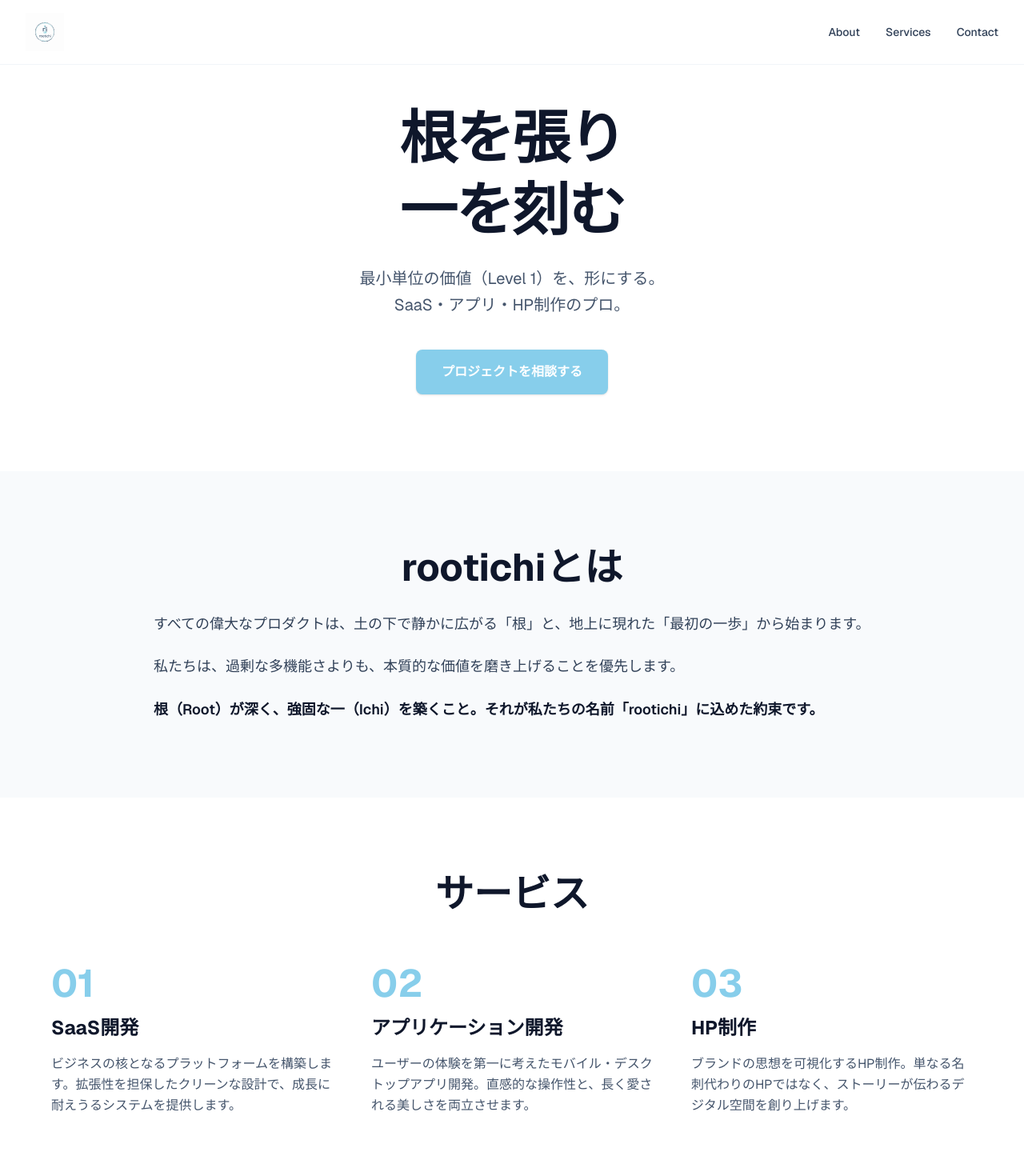
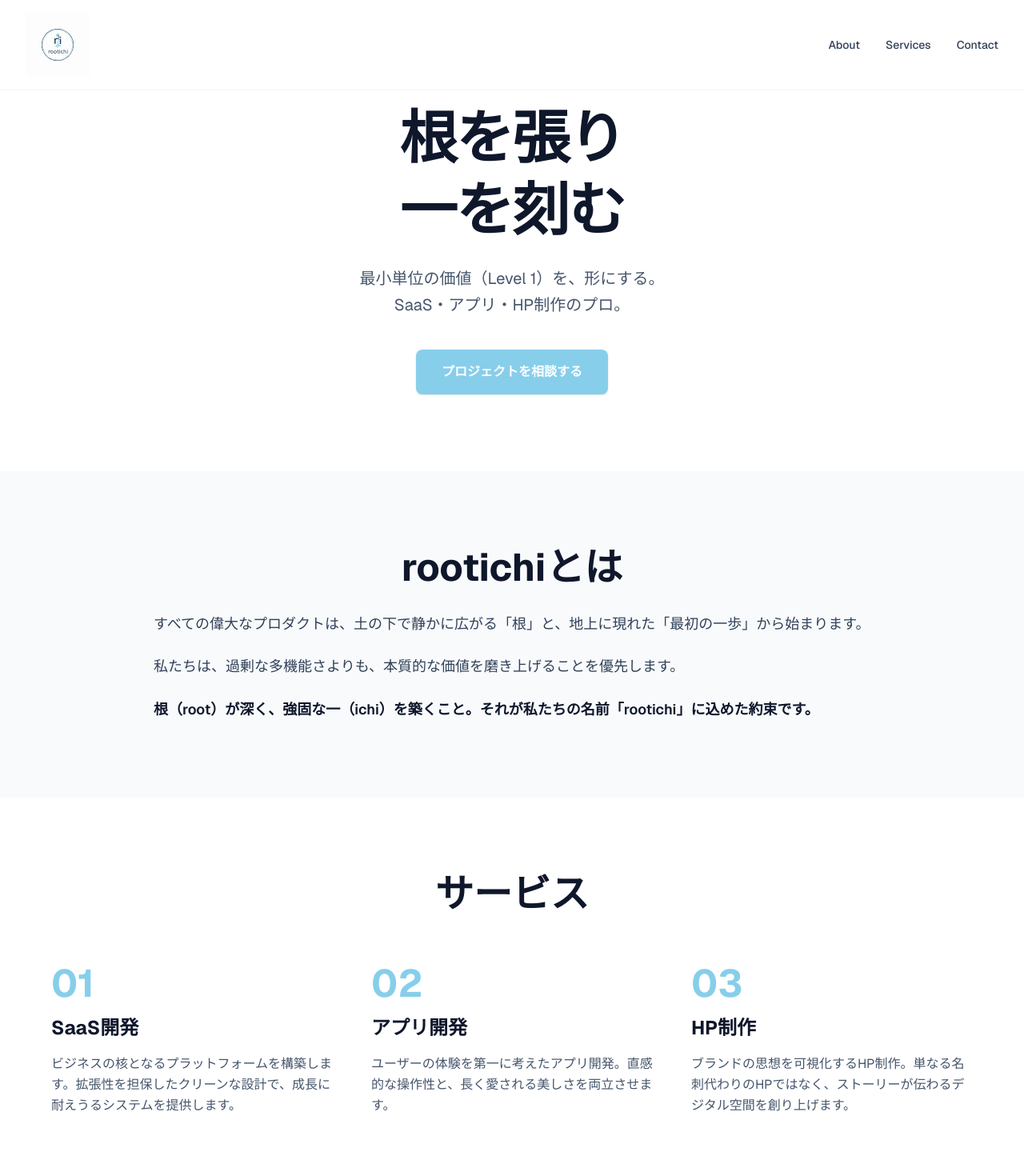
Before and after one commit to rootichi/rootichi_hp, a Next.js app: page / in a window 1280 px wide. Shown: the top 1470 px of the page at 80% size. Built offline with nearby package versions, Linux system fonts and the light colour scheme.

Commit message:
Fix: Update vision text case, services text, and increase logo size

```diff
--- a/app/components/Logo.tsx
+++ b/app/components/Logo.tsx
@@ -9,7 +9,8 @@ export default function Logo() {
         width={1024}
         height={1024}
         priority
-        className="w-auto h-10 sm:h-12"
+        className="w-auto h-12 sm:h-16 md:h-20"
+        style={{ objectFit: "contain" }}
       />
     </div>
   );
--- a/app/components/Services.tsx
+++ b/app/components/Services.tsx
@@ -7,8 +7,8 @@ export default function Services() {
     },
     {
       number: "02",
-      title: "アプリケーション開発",
-      description: "ユーザーの体験を第一に考えたモバイル・デスクトップアプリ開発。直感的な操作性と、長く愛される美しさを両立させます。",
+      title: "アプリ開発",
+      description: "ユーザーの体験を第一に考えたアプリ開発。直感的な操作性と、長く愛される美しさを両立させます。",
     },
     {
       number: "03",
--- a/app/components/Vision.tsx
+++ b/app/components/Vision.tsx
@@ -13,7 +13,7 @@ export default function Vision() {
             私たちは、過剰な多機能さよりも、本質的な価値を磨き上げることを優先します。
           </p>
           <p className="font-semibold text-slate-900">
-            根（Root）が深く、強固な一（Ichi）を築くこと。それが私たちの名前「rootichi」に込めた約束です。
+            根（root）が深く、強固な一（ichi）を築くこと。それが私たちの名前「rootichi」に込めた約束です。
           </p>
         </div>
       </div>
```
